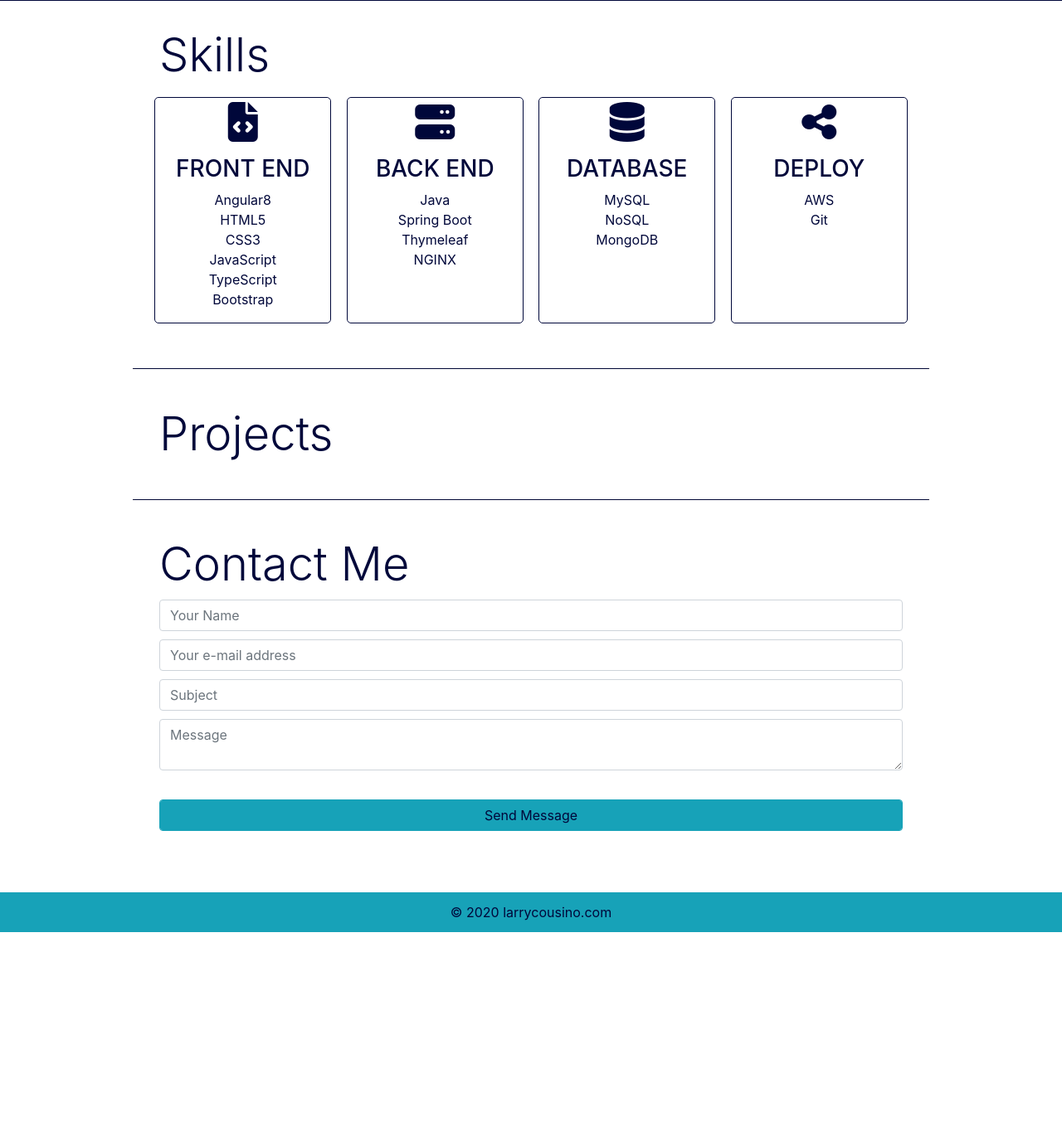
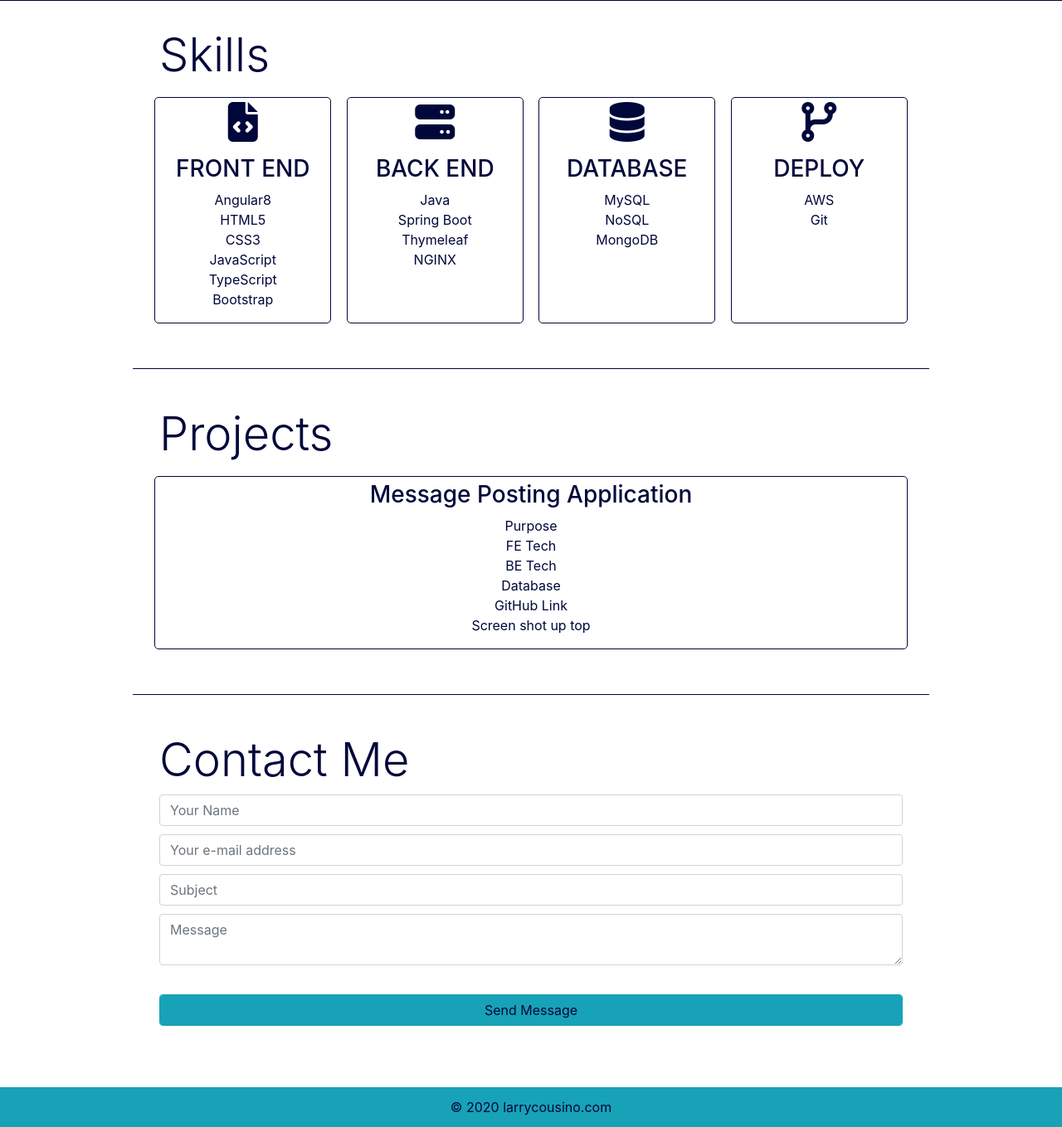
Before and after one commit to lcousino/larrycousino, a PHP site: page / in a window 1280 px wide. Shown: the part 588-1947 px from the top of the page at 83% size. Before the commit the page ends 1712 px from the top, so only its background shows below. Run offline with PHP 8.4, Linux system fonts and the light colour scheme; some libraries are stand-ins or nearby versions.

Commit message:
Update of projects

```diff
--- a/css/styles.css
+++ b/css/styles.css
@@ -51,6 +51,7 @@
 
 .inner,
 .sk-container,
+.pj-container,
 .form {
     width: 70%;
     margin: auto;
--- a/index.php
+++ b/index.php
@@ -96,7 +96,7 @@
                         <p>MongoDB</p>
                       </div>
                       <div class="col-sm text-center">
-                        <p><i class="fas fa-share-alt fa-3x"></i></p>
+                        <p><i class="fas fa-code-branch fa-3x"></i></p>
                         <h3>DEPLOY</h3>
                         <p class="mb-0">AWS</p>
                         <p>Git</p>
@@ -112,6 +112,19 @@
                 <div class="inner">
                     <h2 class="display-4">Projects</h2>
                 </div>
+                <div class="pj-container">
+                    <div class="row justify-content-around">
+                      <div class="col-sm text-center">
+                        <h3>Message Posting Application</h3>
+                        <p class="mb-0">Purpose</p>
+                        <p class="mb-0">FE Tech</p>
+                        <p class="mb-0">BE Tech</p>
+                        <p class="mb-0">Database</p>
+                        <p class="mb-0">GitHub Link</p>
+                        <p>Screen shot up top</p>
+                      </div>
+                    </div>
+                  </div>
             </div>
             <div class="hr">
                 <hr class="my-4 pg-hr">
```
